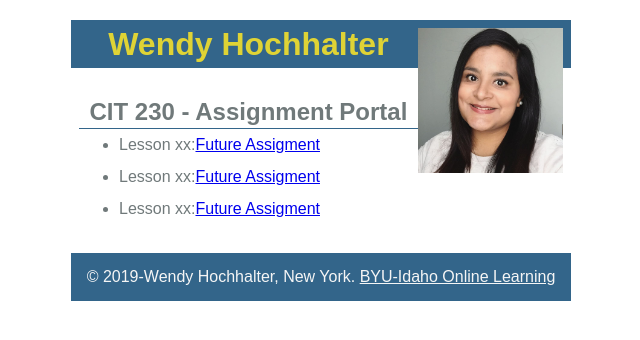
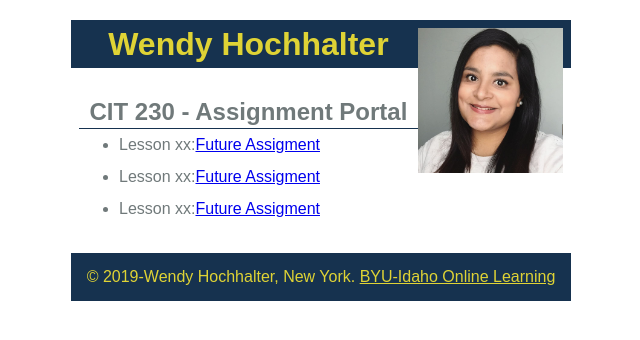
Before and after one commit to wendyHochhalter/wendyHochhalter.github.io, a plain HTML site: page index.html in a window 1280 px wide. Shown: the whole page, without its empty margins (319-959 px from the left). Drawn offline with Linux system fonts and the light colour scheme.

Commit message:
Color changes

```diff
--- a/CSS/main.css
+++ b/CSS/main.css
@@ -19,7 +19,7 @@ h1 {
 h2 {
     font-size: 10x;
     text-align: center;
-    border-bottom: 1px solid #33658A;
+    border-bottom: 1px solid #16324f;
 }
 
 header, main, footer {
@@ -30,8 +30,8 @@ header, main, footer {
 
 header, footer, footer a {
     text-align: center;
-    background-color: #33658A;
-    color: whitesmoke;
+    background-color: #16324f;
+    color: rgb(223, 211, 53);
 }
 
 header img {
```
